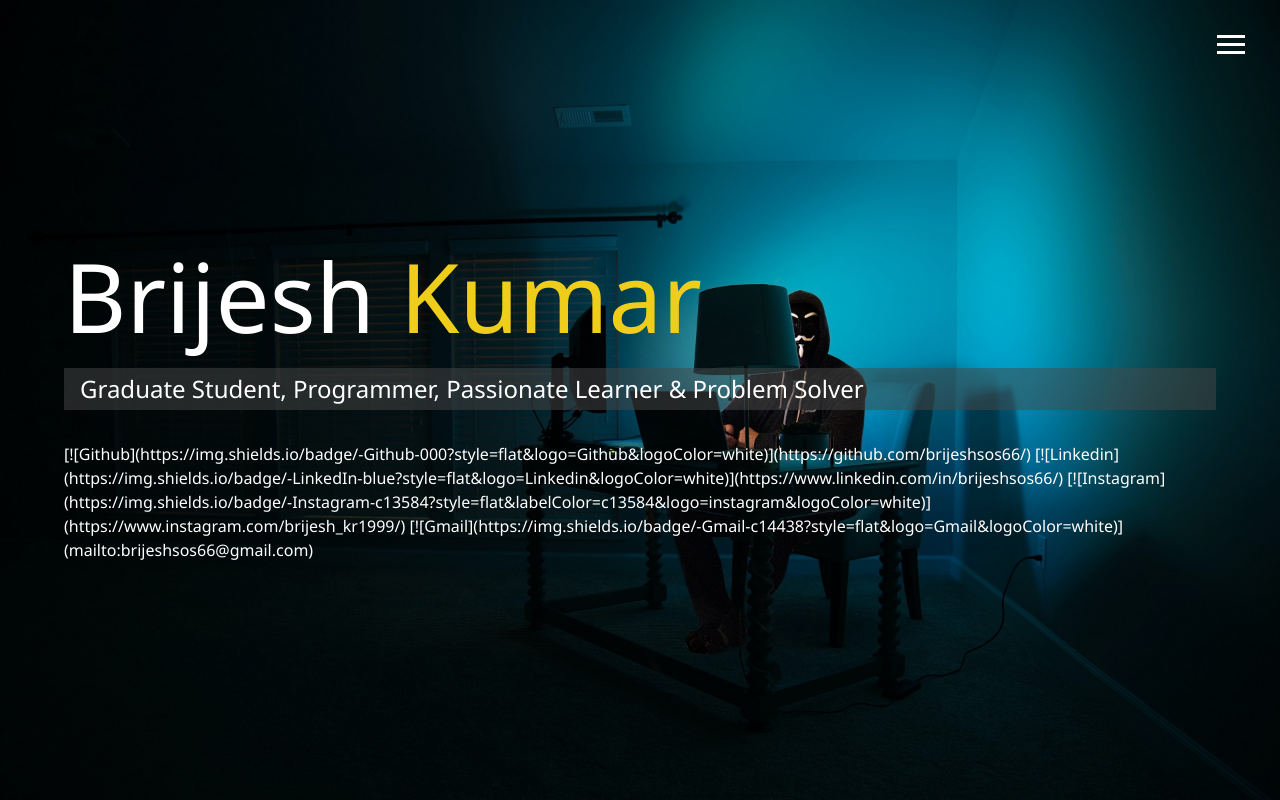
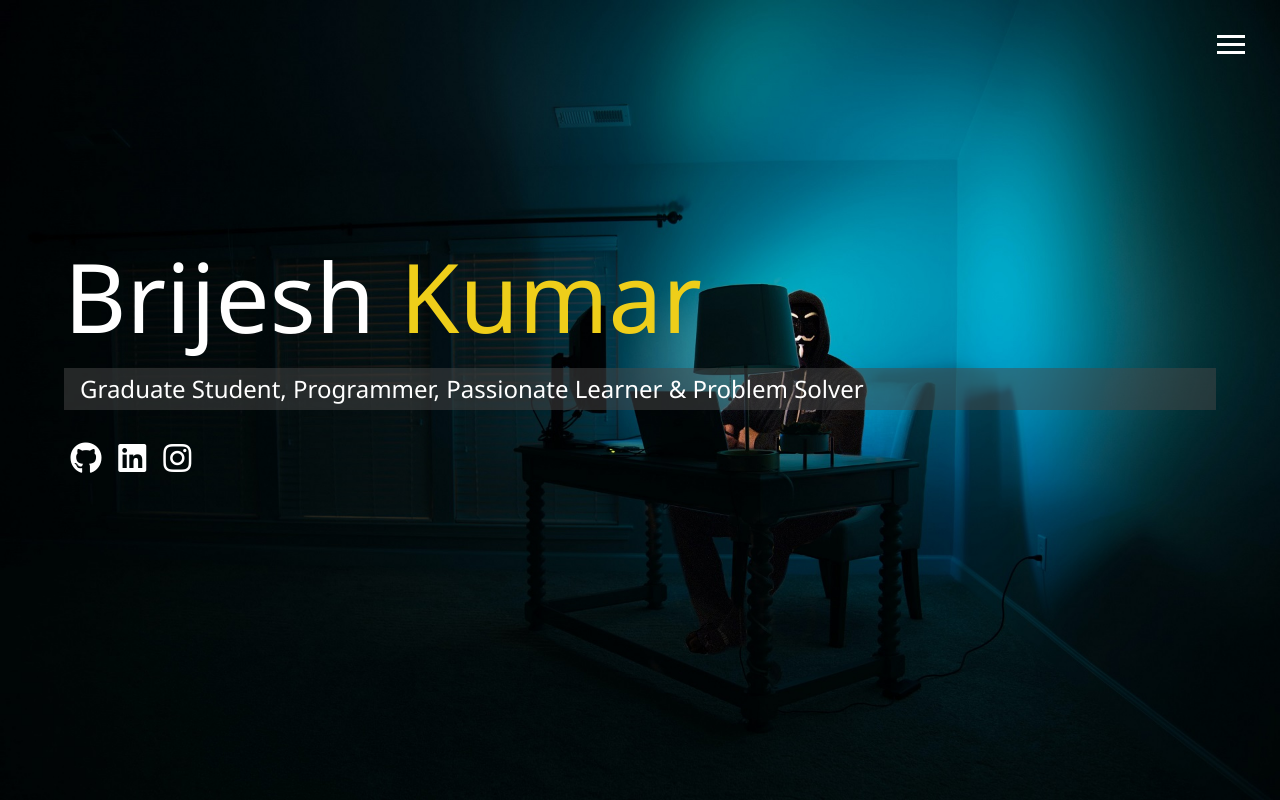
Before and after one commit to brijeshsos66/brijesh_portfolio, a website: page dist/index.html in a window 1280 px wide. Drawn offline with Linux system fonts and the light colour scheme.

Commit message:
icons added

```diff
--- a/dist/index.html
+++ b/dist/index.html
@@ -57,7 +57,7 @@
     <h2 class="sm-heading">
       Graduate Student, Programmer, Passionate Learner & Problem Solver
     </h2>
-    <!-- <div class="icons">
+    <div class="icons">
       <a href="#!">
         <i class="fab fa-github fa-2x"></i>
       </a>
@@ -67,11 +67,7 @@
       <a href="#!">
         <i class="fab fa-instagram fa-2x"></i>
       </a>
-    </div> -->
-    [![Github](https://img.shields.io/badge/-Github-000?style=flat&logo=Github&logoColor=white)](https://github.com/brijeshsos66/)
-    [![Linkedin](https://img.shields.io/badge/-LinkedIn-blue?style=flat&logo=Linkedin&logoColor=white)](https://www.linkedin.com/in/brijeshsos66/)
-    [![Instagram](https://img.shields.io/badge/-Instagram-c13584?style=flat&labelColor=c13584&logo=instagram&logoColor=white)](https://www.instagram.com/brijesh_kr1999/)
-    [![Gmail](https://img.shields.io/badge/-Gmail-c14438?style=flat&logo=Gmail&logoColor=white)](mailto:brijeshsos66@gmail.com)
+    </div>
   </main>
 
   <script src="js/main.js"></script>
```
Also changed, not shown: dist/contact.html (+5 -5 lines).
